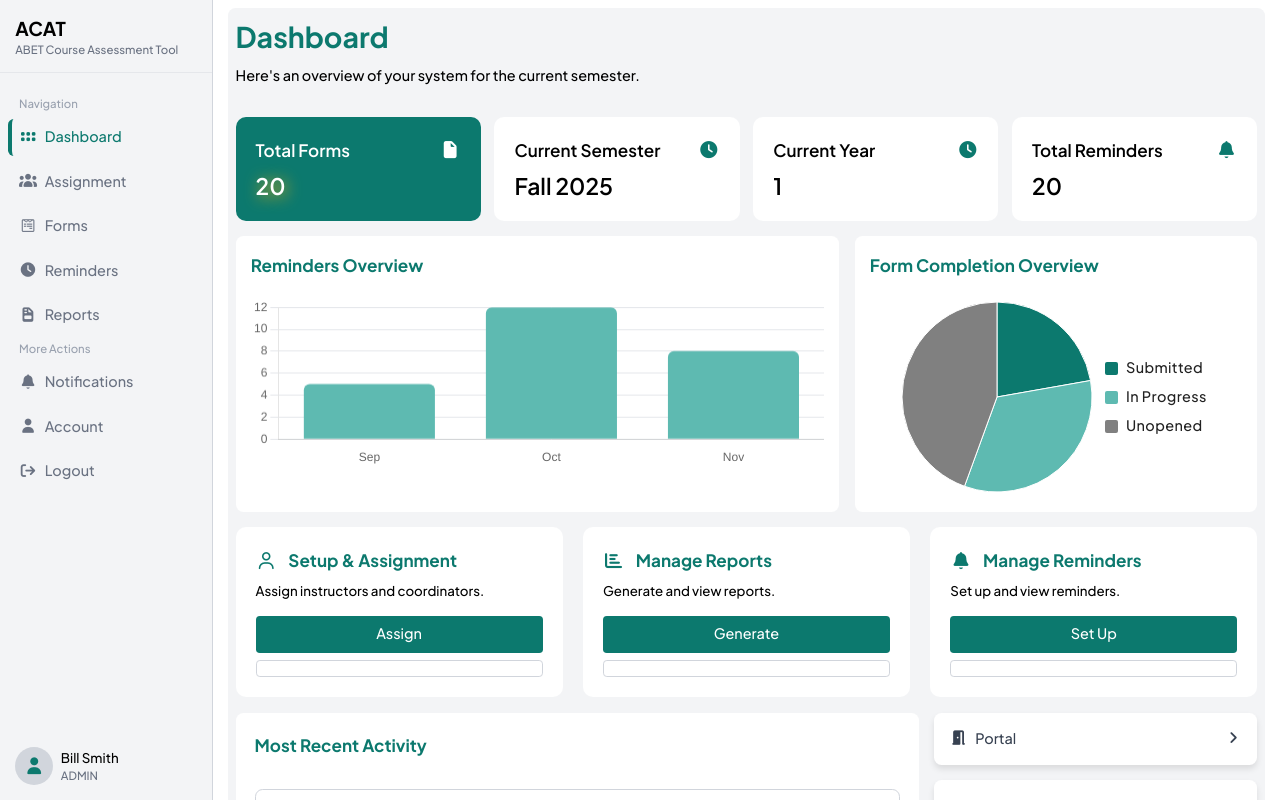
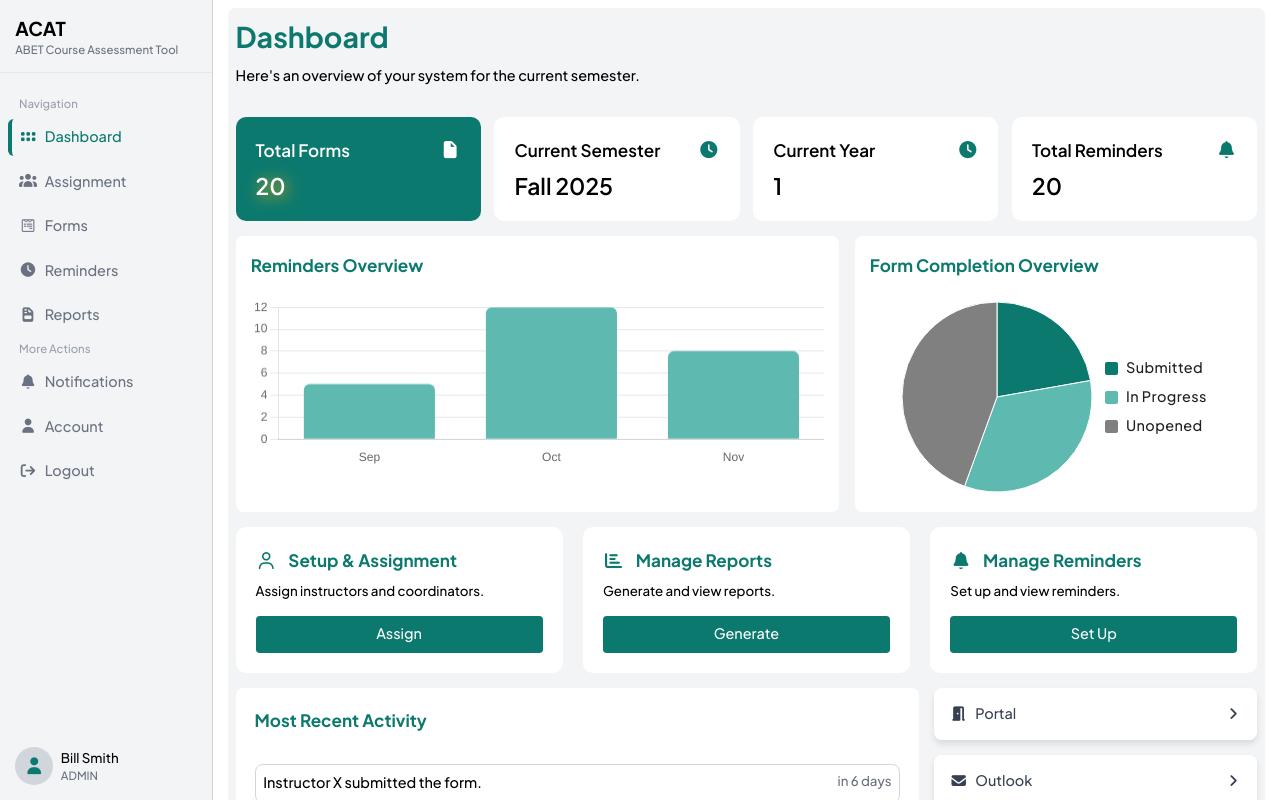
Before and after one commit to diabreem/course-assessment-website, a React (Vite) app: page /login in a window 1280 px wide. Both pictures are taken after typing "name@example.com", "Sample123" into the empty fields and a click on the button "Login". Built offline with nearby package versions, Linux system fonts and the light colour scheme.

Commit message:
Remove secondary button from Card2 component
Removed the secondary button from the Card2 component.

```diff
--- a/src/components/Card2.jsx
+++ b/src/components/Card2.jsx
@@ -28,10 +28,6 @@ const Card2 = ({
         <button className={`py-2 rounded ${primaryBtnBg} text-white hover:bg-(--primary-color-hover) hover:transition-colors hover:duration-500`}>
           {primaryBtnText}
         </button>
-
-        <button className={`py-2 rounded ${secondaryBtnBg} transition-colors duration-100 border border-gray-300 hover:bg-gray-200 hover:transition-colors hover:duration-500`}>
-          {secondaryBtnText}
-        </button>
       </div>
     </div>
   );
```
